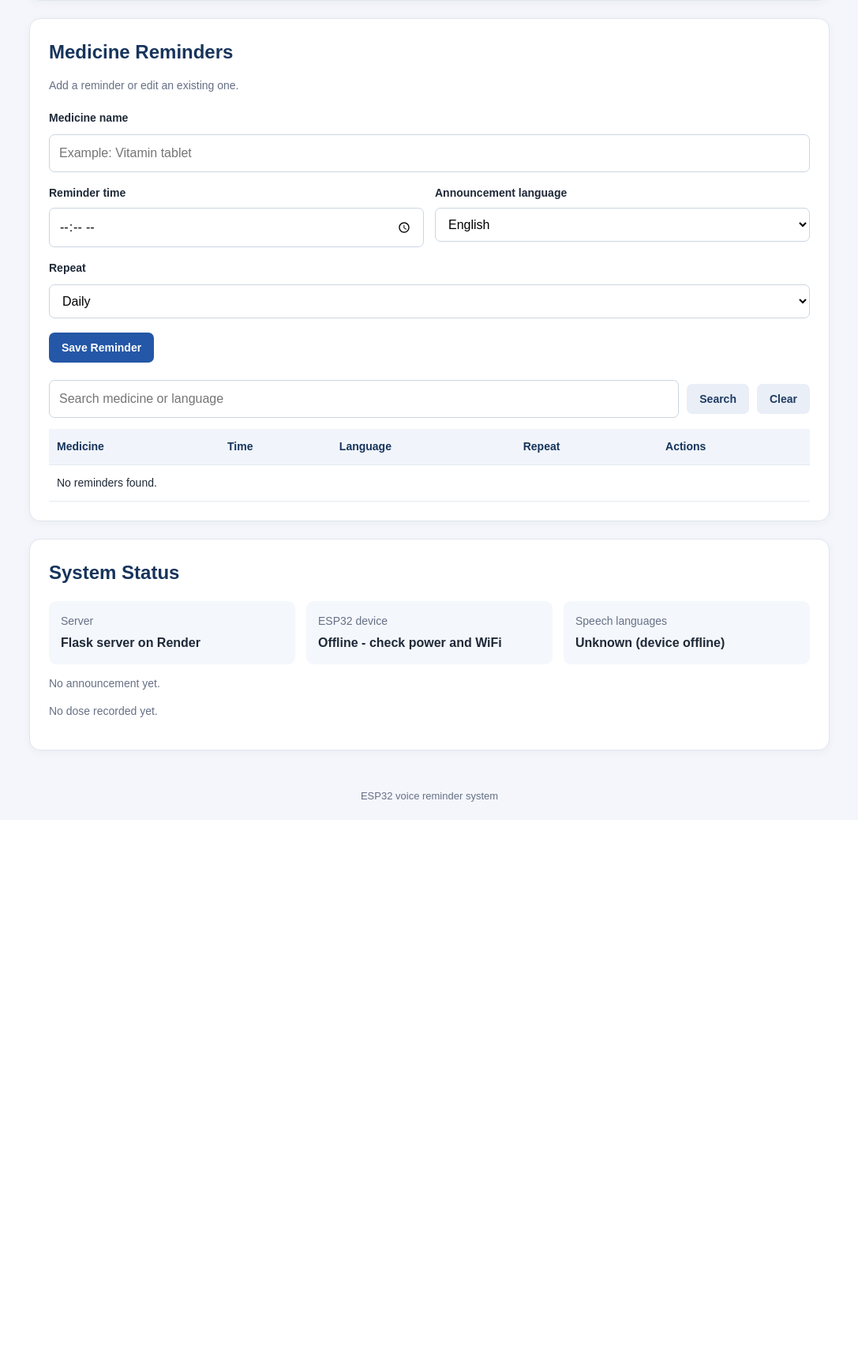
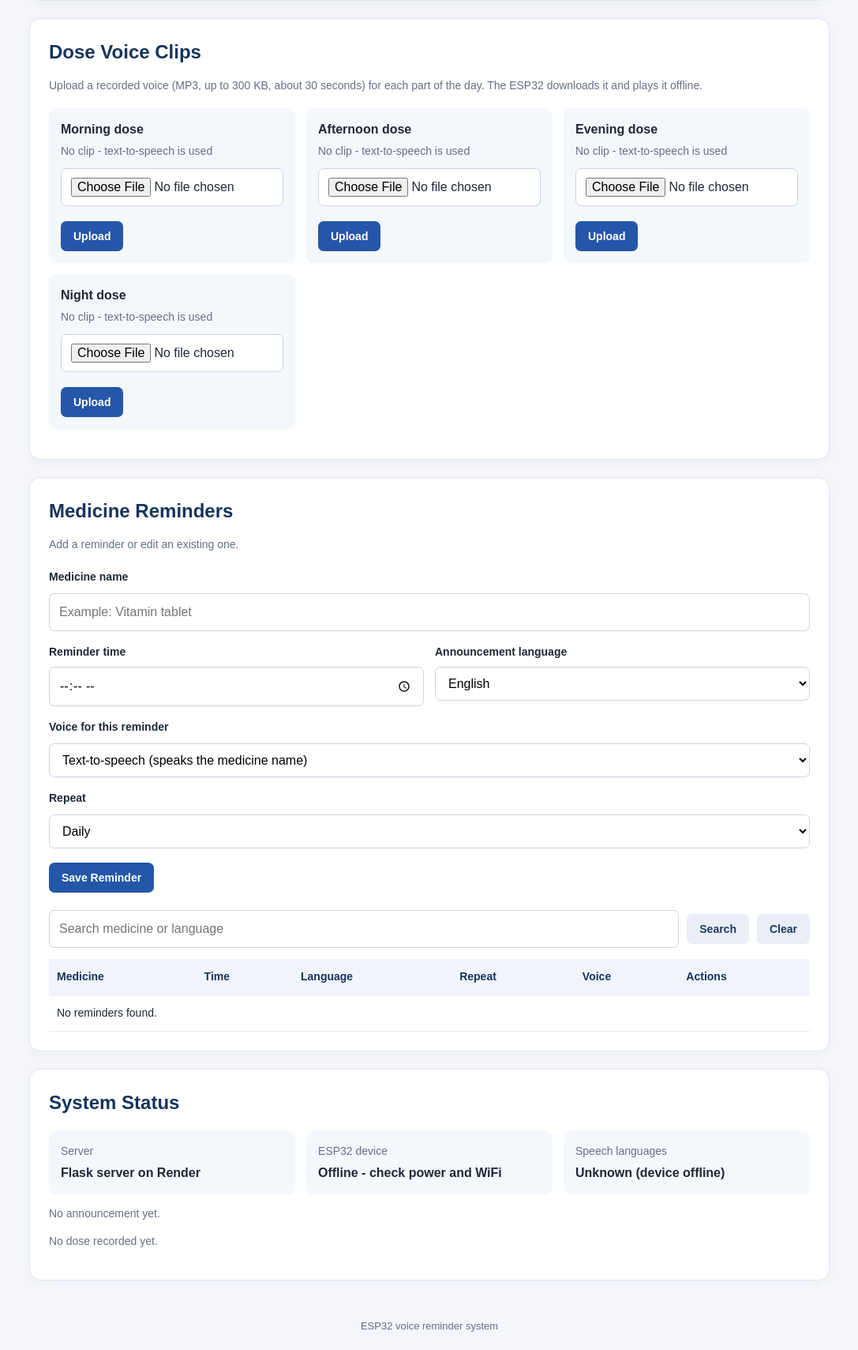
Before and after one commit to JidnyasaMude/multilingual-voice-system, a Flask app: page / in a window 1280 px wide. Shown: the part 739-2448 px from the top of the page at 79% size, without its empty margins (96-1183 px from the left). Before the commit the page ends 1754 px from the top, so only its background shows below. Run offline with Flask 3, Linux system fonts and the light colour scheme; data that the repository does not hold is empty.

Commit message:
Update voice reminder system and add clips

```diff
--- a/app.py
+++ b/app.py
@@ -1,3 +1,4 @@
+import hashlib
 import hmac
 import os
 import time
@@ -13,10 +14,14 @@ app = Flask(__name__)
 
 IST = ZoneInfo("Asia/Kolkata")
 SUPPORTED_LANGUAGES = ["en", "hi", "mr"]
+SLOTS = ["morning", "afternoon", "evening", "night"]
 MAX_ANNOUNCEMENT_LENGTH = 150
 MAX_NAME_LENGTH = 40
 MAX_REMINDERS = 8
+MAX_CLIP_BYTES = 300 * 1024
 DEVICE_ONLINE_SECONDS = 40
+
+app.config["MAX_CONTENT_LENGTH"] = MAX_CLIP_BYTES + 50 * 1024
 
 # Set these three in Render > Environment
 DEVICE_KEY = os.environ.get("DEVICE_KEY", "")
@@ -30,6 +35,42 @@ announcement_queue = deque()
 dose_log = deque(maxlen=20)
 device = {"lastSeen": 0.0, "rssi": None, "langs": []}
 reminders_edited = False
+
+# ---------- voice clips ----------
+CLIP_DIR = os.path.join(app.root_path, "clips")   # optional defaults: clips/morning.mp3 ...
+clips = {}   # slot -> uploaded clip (kept in memory; lost when Render restarts)
+
+
+def make_clip(data, source):
+    return {"bytes": data, "ver": hashlib.md5(data).hexdigest()[:8], "source": source}
+
+
+def load_default_clips():
+    found = {}
+    for slot in SLOTS:
+        path = os.path.join(CLIP_DIR, slot + ".mp3")
+        if os.path.isfile(path):
+            with open(path, "rb") as f:
+                data = f.read()
+            if 0 < len(data) <= MAX_CLIP_BYTES:
+                found[slot] = make_clip(data, "default")
+    return found
+
+
+default_clips = load_default_clips()
+
+
+def get_clip(slot):
+    """Uploaded clip first, otherwise the default from the clips/ folder."""
+    return clips.get(slot) or default_clips.get(slot)
+
+
+def looks_like_mp3(data):
+    if len(data) < 4:
+        return False
+    if data[:3] == b"ID3":
+        return True
+    return data[0] == 0xFF and (data[1] & 0xE0) == 0xE0
 
 
 def current_time():
@@ -53,6 +94,7 @@ def read_reminder(data):
     time_value = str(data.get("time", "")).strip()
     language = data.get("language", "en")
     repeat = data.get("repeat", "daily")
+    slot = str(data.get("slot", "")).strip().lower()
 
     if not name or len(name) > MAX_NAME_LENGTH:
         return None, f"Medicine name is required (maximum {MAX_NAME_LENGTH} characters)."
@@ -64,13 +106,22 @@ def read_reminder(data):
         return None, "Select a valid language."
     if repeat not in ("daily", "once"):
         return None, "Select a valid repeat option."
+    if slot and slot not in SLOTS:
+        return None, "Select a valid voice option."
 
     return {
         "medicineName": name,
         "time": time_value,
         "language": language,
         "repeat": repeat,
+        "slot": slot,
     }, None
+
+
+@app.errorhandler(413)
+def too_large(_error):
+    return jsonify({"success": False,
+                    "message": "File too large (maximum 300 KB)."}), 413
 
 
 @app.before_request
@@ -149,7 +200,73 @@ def announce():
     })
 
 
+# ---------- voice clips (web page) ----------
+
+@app.route("/api/clips", methods=["GET"])
+def list_clips():
+    out = {}
+    for slot in SLOTS:
+        c = get_clip(slot)
+        out[slot] = {
+            "present": bool(c),
+            "source": c["source"] if c else None,
+            "size": len(c["bytes"]) if c else 0,
+        }
+    return jsonify({"success": True, "clips": out})
+
+
+@app.route("/api/clips/<slot>", methods=["GET"])
+def play_clip(slot):
+    c = get_clip(slot) if slot in SLOTS else None
+    if not c:
+        return jsonify({"success": False, "message": "No clip."}), 404
+    return Response(c["bytes"], mimetype="audio/mpeg")
+
+
+@app.route("/api/clips/<slot>", methods=["POST"])
+def upload_clip(slot):
+    if slot not in SLOTS:
+        return jsonify({"success": False, "message": "Unknown dose slot."}), 404
+    f = request.files.get("file")
+    if not f:
+        return jsonify({"success": False, "message": "Choose an MP3 file first."}), 400
+    data = f.read(MAX_CLIP_BYTES + 1)
+    if len(data) > MAX_CLIP_BYTES:
+        return jsonify({"success": False,
+                        "message": "File too large (maximum 300 KB)."}), 400
+    if not looks_like_mp3(data):
+        return jsonify({"success": False, "message": "Please upload an MP3 file."}), 400
+    with lock:
+        clips[slot] = make_clip(data, "uploaded")
+    return jsonify({"success": True, "message": f"{slot.capitalize()} clip saved."})
+
+
+@app.route("/api/clips/<slot>", methods=["DELETE"])
+def delete_clip(slot):
+    if slot not in SLOTS:
+        return jsonify({"success": False, "message": "Unknown dose slot."}), 404
+    with lock:
+        clips.pop(slot, None)   # a default clip from clips/ comes back, if there is one
+    return jsonify({"success": True, "message": f"{slot.capitalize()} clip removed."})
+
+
 # ---------- ESP32 endpoints ----------
+
+def reminder_for_device(r):
+    item = {
+        "id": r["id"],
+        "time": r["time"],
+        "language": r["language"],
+        "repeat": r["repeat"],
+        "speakText": build_speak_text(r["medicineName"], r["language"]),
+    }
+    slot = r.get("slot", "")
+    clip = get_clip(slot) if slot else None
+    if clip:
+        item["audioUrl"] = "/api/device/clip/" + slot
+        item["audioVer"] = clip["ver"]
+    return item
+
 
 @app.route("/api/device/poll", methods=["GET"])
 def device_poll():
@@ -163,13 +280,7 @@ def device_poll():
         # After a server restart the list is empty and unedited: tell the
         # ESP32 not to wipe the schedule it saved in flash.
         valid = reminders_edited or len(reminders) > 0
-        schedule = [{
-            "id": r["id"],
-            "time": r["time"],
-            "language": r["language"],
-            "repeat": r["repeat"],
-            "speakText": build_speak_text(r["medicineName"], r["language"]),
-        } for r in reminders]
+        schedule = [reminder_for_device(r) for r in reminders]
 
     return jsonify({
         "success": True,
@@ -177,6 +288,15 @@ def device_poll():
         "scheduleValid": valid,
         "reminders": schedule,
     })
+
+
+@app.route("/api/device/clip/<slot>", methods=["GET"])
+def device_clip(slot):
+    c = get_clip(slot) if slot in SLOTS else None
+    if not c:
+        return jsonify({"success": False, "message": "No clip."}), 404
+    return Response(c["bytes"], mimetype="audio/mpeg",
+                    headers={"Cache-Control": "no-store"})
 
 
 @app.route("/api/device/ack", methods=["POST"])
--- a/static/app.js
+++ b/static/app.js
@@ -1,5 +1,7 @@
+const $ = (id) => document.getElementById(id);
 
-const $ = (id) => document.getElementById(id);
+const SLOTS = ["morning", "afternoon", "evening", "night"];
+const MAX_CLIP_BYTES = 300 * 1024;
 
 async function api(url, options = {}) {
     const response = await fetch(url, {
@@ -35,6 +37,10 @@ function languageName(language) {
     return languages[language] || language;
 }
 
+function slotName(slot) {
+    return slot.charAt(0).toUpperCase() + slot.slice(1);
+}
+
 // SYSTEM STATUS
 
 async function loadStatus() {
@@ -64,6 +70,7 @@ async function loadStatus() {
         showMessage("announcementResult", error.message, false);
     }
 }
+
 // VOICE ANNOUNCEMENT
 
 $("announcementForm").addEventListener("submit", async (event) => {
@@ -90,6 +97,115 @@ $("announcementForm").addEventListener("submit", async (event) => {
     }
 });
 
+// DOSE VOICE CLIPS
+
+async function loadClips() {
+    try {
+        const data = await api("/api/clips");
+        const grid = $("clipGrid");
+        grid.replaceChildren();
+
+        SLOTS.forEach((slot) => {
+            const info = data.clips[slot];
+
+            const card = document.createElement("div");
+            card.className = "status-card clip-card";
+
+            const title = document.createElement("strong");
+            title.textContent = slotName(slot) + " dose";
+
+            const state = document.createElement("span");
+            state.className = "muted";
+            state.textContent = info.present
+                ? (info.source === "uploaded" ? "Your recording" : "Default recording") +
+                  ` (${Math.round(info.size / 1024)} KB)`
+                : "No clip - text-to-speech is used";
+
+            card.append(title, state);
+
+            if (info.present) {
+                const player = document.createElement("audio");
+                player.controls = true;
+                player.src = `/api/clips/${slot}?v=${Date.now()}`;
+                card.appendChild(player);
+            }
+
+            const fileInput = document.createElement("input");
+            fileInput.type = "file";
+            fileInput.accept = ".mp3,audio/mpeg";
+
+            const row = document.createElement("div");
+            row.className = "button-row";
+
+            const uploadButton = document.createElement("button");
+            uploadButton.type = "button";
+            uploadButton.textContent = "Upload";
+            uploadButton.addEventListener("click", () => uploadClip(slot, fileInput));
+            row.appendChild(uploadButton);
+
+            if (info.source === "uploaded") {
+                const removeButton = document.createElement("button");
+                removeButton.type = "button";
+                removeButton.className = "secondary";
+                removeButton.textContent = "Remove";
+                removeButton.addEventListener("click", () => removeClip(slot));
+                row.appendChild(removeButton);
+            }
+
+            card.append(fileInput, row);
+            grid.appendChild(card);
+        });
+    } catch (error) {
+        showMessage("clipResult", error.message, false);
+    }
+}
+
+async function uploadClip(slot, fileInput) {
+    const file = fileInput.files[0];
+
+    if (!file) {
+        showMessage("clipResult", "Choose an MP3 file first.", false);
+        return;
+    }
+    if (file.size > MAX_CLIP_BYTES) {
+        showMessage("clipResult", "File too large (maximum 300 KB).", false);
+        return;
+    }
+
+    const form = new FormData();
+    form.append("file", file);
+
+    try {
+        const response = await fetch(`/api/clips/${slot}`, { method: "POST", body: form });
+        const data = await response.json().catch(() => ({}));
+
+        if (!response.ok) {
+            throw new Error(data.message || "Upload failed.");
+        }
+
+        showMessage("clipResult",
+            data.message + " The ESP32 downloads it within about 30 seconds.");
+        await loadClips();
+    } catch (error) {
+        showMessage("clipResult", error.message, false);
+    }
+}
+
+async function removeClip(slot) {
+    if (!confirm(`Remove the ${slotName(slot)} clip?`)) {
+        return;
+    }
+
+    try {
+        const data = await api(`/api/clips/${slot}`, { method: "DELETE" });
+        showMessage("clipResult", data.message);
+        await loadClips();
+        await loadReminders($("reminderSearch").value.trim());
+    } catch (error) {
+        showMessage("clipResult", error.message, false);
+    }
+}
+
 // LOAD, SEARCH AND DISPLAY REMINDERS
 
 async function loadReminders(search = "") {
@@ -105,7 +221,7 @@ async function loadReminders(search = "") {
             const row = document.createElement("tr");
             const cell = document.createElement("td");
 
-            cell.colSpan = 5;
+            cell.colSpan = 6;
             cell.textContent = "No reminders found.";
 
             row.appendChild(cell);
@@ -120,7 +236,8 @@ async function loadReminders(search = "") {
                 reminder.medicineName,
                 reminder.time,
                 languageName(reminder.language),
-                reminder.repeat === "daily" ? "Daily" : "Once"
+                reminder.repeat === "daily" ? "Daily" : "Once",
+                reminder.slot ? slotName(reminder.slot) + " clip" : "Text-to-speech"
             ].forEach((value) => {
                 const cell = document.createElement("td");
                 cell.textContent = value;
@@ -170,13 +287,14 @@ $("reminderForm").addEventListener("submit", async (event) => {
         medicineName: $("medicineName").value.trim(),
         time: $("reminderTime").value,
         language: $("reminderLanguage").value,
-        repeat: $("reminderRepeat").value
+        repeat: $("reminderRepeat").value,
+        slot: $("reminderSlot").value
     };
 
     const button = $("saveReminderButton");
     button.disabled = true;
 
-        try {
+    try {
         const url = id
             ? `/api/reminders/${encodeURIComponent(id)}`
             : "/api/reminders";
@@ -186,13 +304,25 @@ $("reminderForm").addEventListener("submit", async (event) => {
             body: JSON.stringify(reminder)
         });
 
-        showMessage("reminderResult",
-            data.message + " The ESP32 syncs automatically within about 15 seconds.");
+        let message = data.message + " The ESP32 syncs automatically within about 15 seconds.";
+
+        if (reminder.slot) {
+            const clips = await api("/api/clips");
+            if (!clips.clips[reminder.slot].present) {
+                message += ` Note: there is no ${reminder.slot} clip yet, so text-to-speech will be used.`;
+            }
+        }
+
+        showMessage("reminderResult", message);
 
         resetReminderForm();
         await loadReminders($("reminderSearch").value.trim());
     } catch (error) {
-}});
+        showMessage("reminderResult", error.message, false);
+    } finally {
+        button.disabled = false;
+    }
+});
 
 // EDIT A REMINDER
 
@@ -202,6 +332,7 @@ function editReminder(reminder) {
     $("reminderTime").value = reminder.time;
     $("reminderLanguage").value = reminder.language;
     $("reminderRepeat").value = reminder.repeat;
+    $("reminderSlot").value = reminder.slot || "";
 
     $("saveReminderButton").textContent = "Update Reminder";
     $("cancelEditButton").hidden = false;
@@ -267,5 +398,6 @@ $("reminderSearch").addEventListener("keydown", (event) => {
 // INITIALIZE THE WEB APP
 
 loadStatus();
+loadClips();
 loadReminders();
 setInterval(loadStatus, 10000);
--- a/static/style.css
+++ b/static/style.css
@@ -281,3 +281,5 @@ footer {
         flex-direction: column;
     }
 }
+.clip-card audio { width: 100%; margin: 8px 0; }
+.clip-card input[type="file"] { width: 100%; margin: 6px 0; }
--- a/templates/index.html
+++ b/templates/index.html
@@ -48,6 +48,16 @@
         </section>
 
         <section class="panel">
+            <h2>Dose Voice Clips</h2>
+            <p class="muted">
+                Upload a recorded voice (MP3, up to 300 KB, about 30 seconds) for each part of
+                the day. The ESP32 downloads it and plays it offline.
+            </p>
+            <div id="clipGrid" class="status-grid"></div>
+            <p id="clipResult" class="result" aria-live="polite"></p>
+        </section>
+
+        <section class="panel">
             <h2>Medicine Reminders</h2>
             <p class="muted">Add a reminder or edit an existing one.</p>
 
@@ -73,6 +83,15 @@
                         </select>
                     </div>
                 </div>
+
+                <label for="reminderSlot">Voice for this reminder</label>
+                <select id="reminderSlot">
+                    <option value="">Text-to-speech (speaks the medicine name)</option>
+                    <option value="morning">Recorded clip: Morning dose</option>
+                    <option value="afternoon">Recorded clip: Afternoon dose</option>
+                    <option value="evening">Recorded clip: Evening dose</option>
+                    <option value="night">Recorded clip: Night dose</option>
+                </select>
 
                 <label for="reminderRepeat">Repeat</label>
                 <select id="reminderRepeat">
@@ -105,12 +124,13 @@
                             <th>Time</th>
                             <th>Language</th>
                             <th>Repeat</th>
+                            <th>Voice</th>
                             <th>Actions</th>
                         </tr>
                     </thead>
                     <tbody id="reminderTableBody">
                         <tr>
-                            <td colspan="5">Loading reminders...</td>
+                            <td colspan="6">Loading reminders...</td>
                         </tr>
                     </tbody>
                 </table>
```
